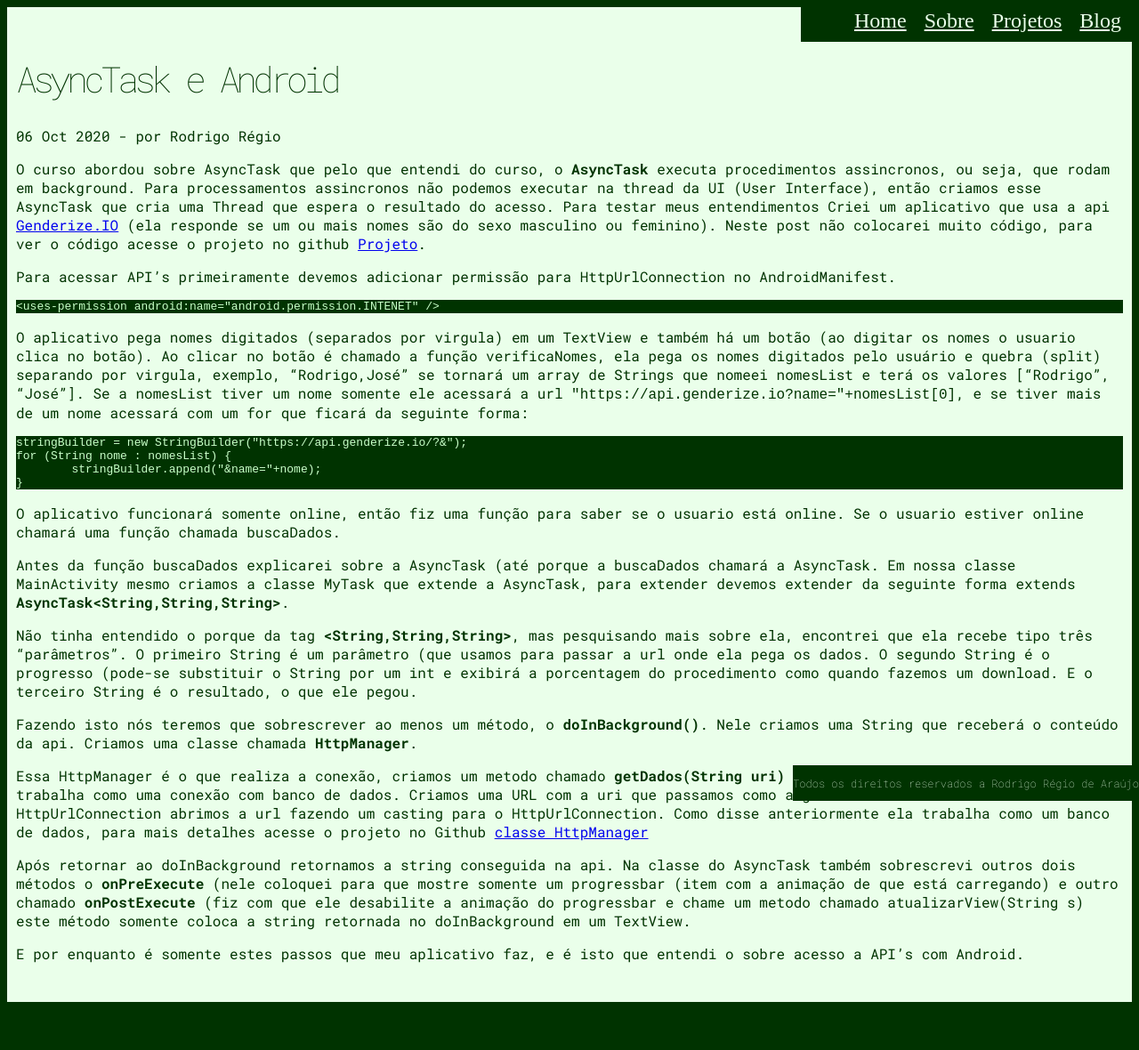
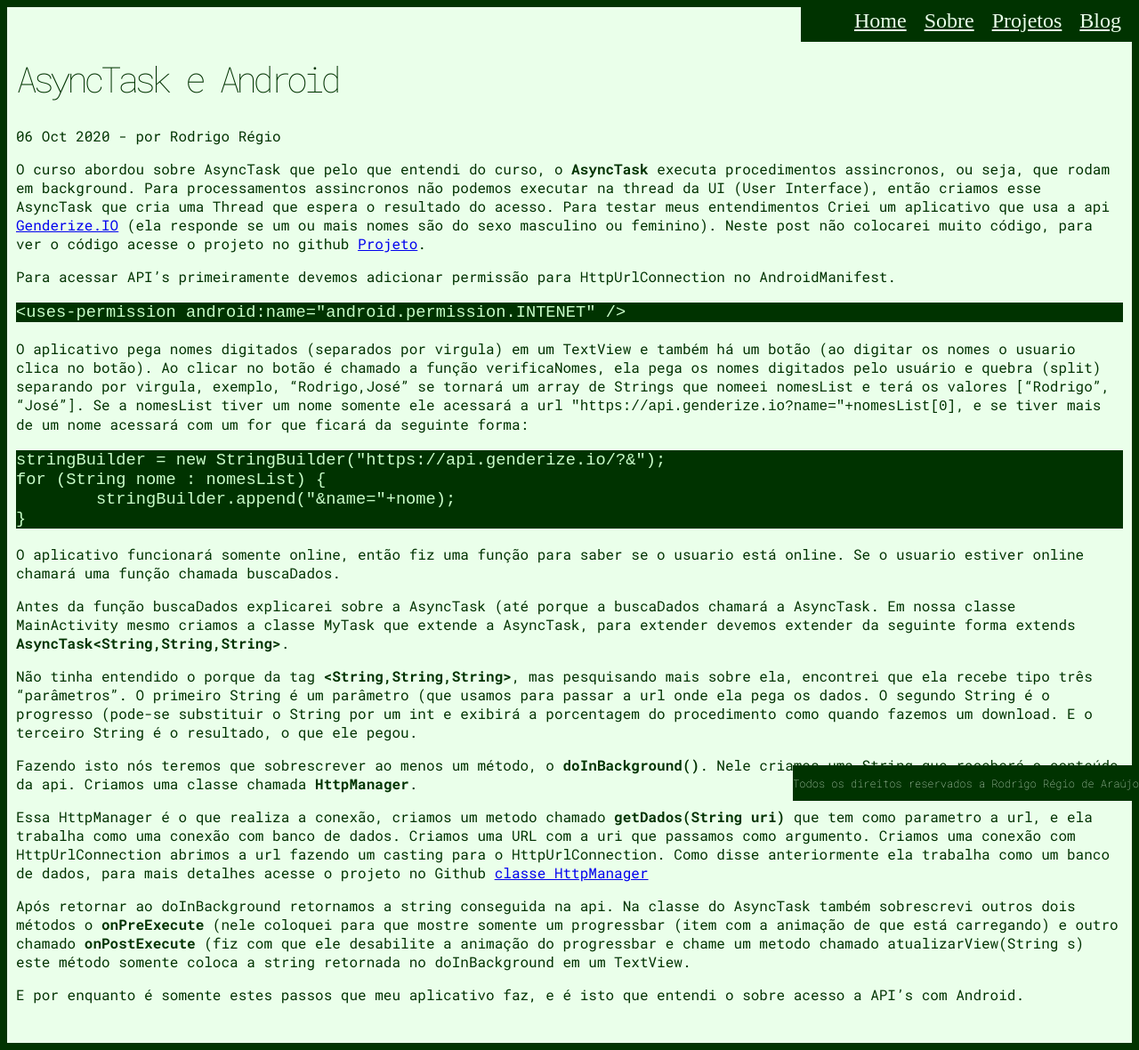
Before and after one commit to rodrigoregio/mysiteandblog, a Jekyll site: the page built from _posts/2020-10-06-AsyncTask em Android.md, in a window 1280 px wide. Shown: the whole page at 89% size. Built offline with Jekyll 4.4.1, drawn with Linux system fonts in a browser that asks for light colours; before the commit the page ends 1134 px from its top, so only the background shows below that.

Commit message:
Alterado tamanho fonte no codigo
Devido a issue #1 estou subindo esta atualização onde coloquei um font-size de 1.2em.

```diff
--- a/_sass/main.scss
+++ b/_sass/main.scss
@@ -132,6 +132,7 @@ h2{
 .highlight{
     background-color: #003300;
     color: #caffca;
+    font-size: 1.2em;
 }
 @media(max-width: 500px){
     #projetos{
```
Also changed, not shown: 2 other files.
